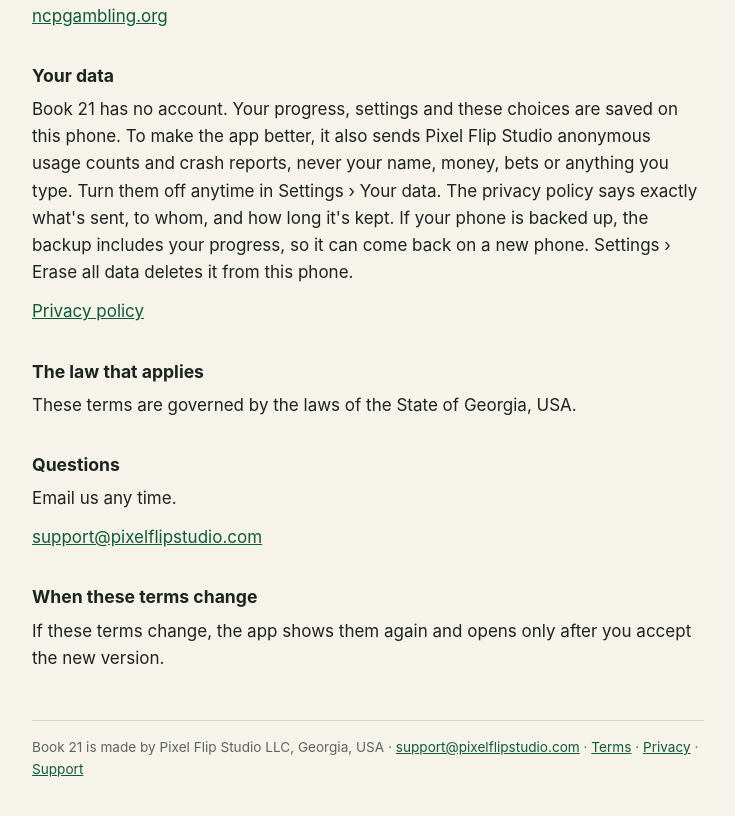
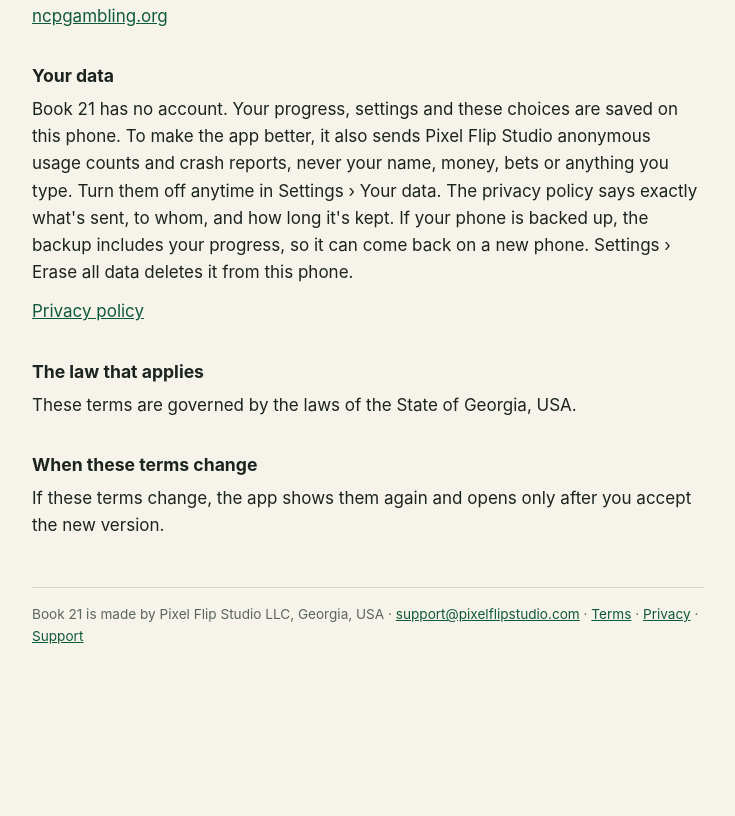
Before and after one commit to pixelflipstudio-dev/pixelflipstudio-dev.github.io, a plain HTML site: page book21/terms/index.html in a window 1280 px wide. Shown: the part 1489-2305 px from the top of the page, without its empty margins (272-1007 px from the left). After the commit the page ends 2201 px from the top, so only its background shows below. Drawn offline with Linux system fonts and the light colour scheme.

Commit message:
Terms: drop the Questions section
Co-Authored-By: Claude Opus 5.5 <noreply@anthropic.com>

```diff
--- a/book21/terms/index.html
+++ b/book21/terms/index.html
@@ -78,9 +78,6 @@
       <p><a href="https://pixelflipstudio.com/book21/privacy">Privacy policy</a></p>
       <h2>The law that applies</h2>
       <p>These terms are governed by the laws of the State of Georgia, USA.</p>
-      <h2>Questions</h2>
-      <p>Email us any time.</p>
-      <p><a href="mailto:support@pixelflipstudio.com">support@pixelflipstudio.com</a></p>
       <h2>When these terms change</h2>
       <p>
         If these terms change, the app shows them again and opens only after you accept the new
```
